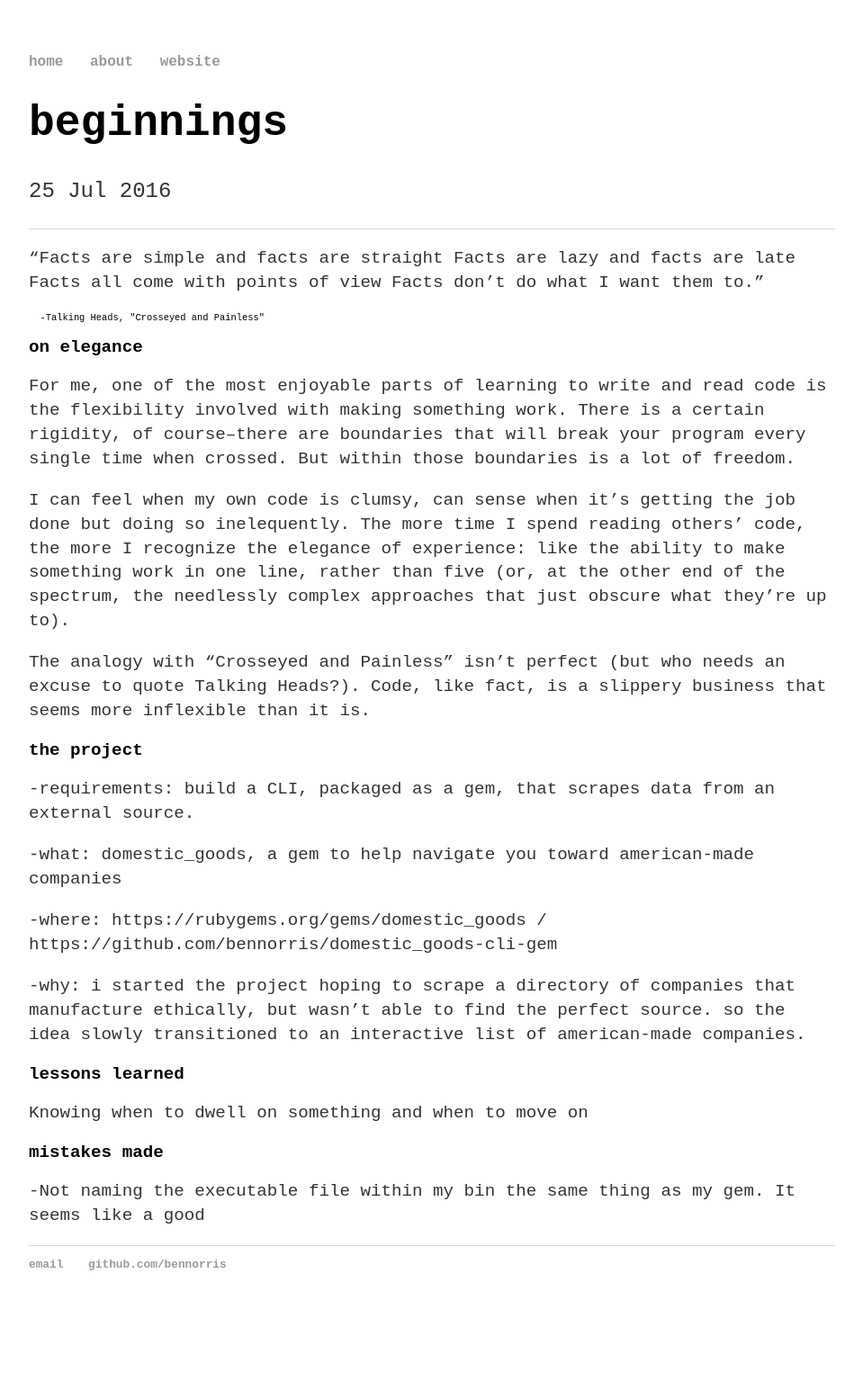
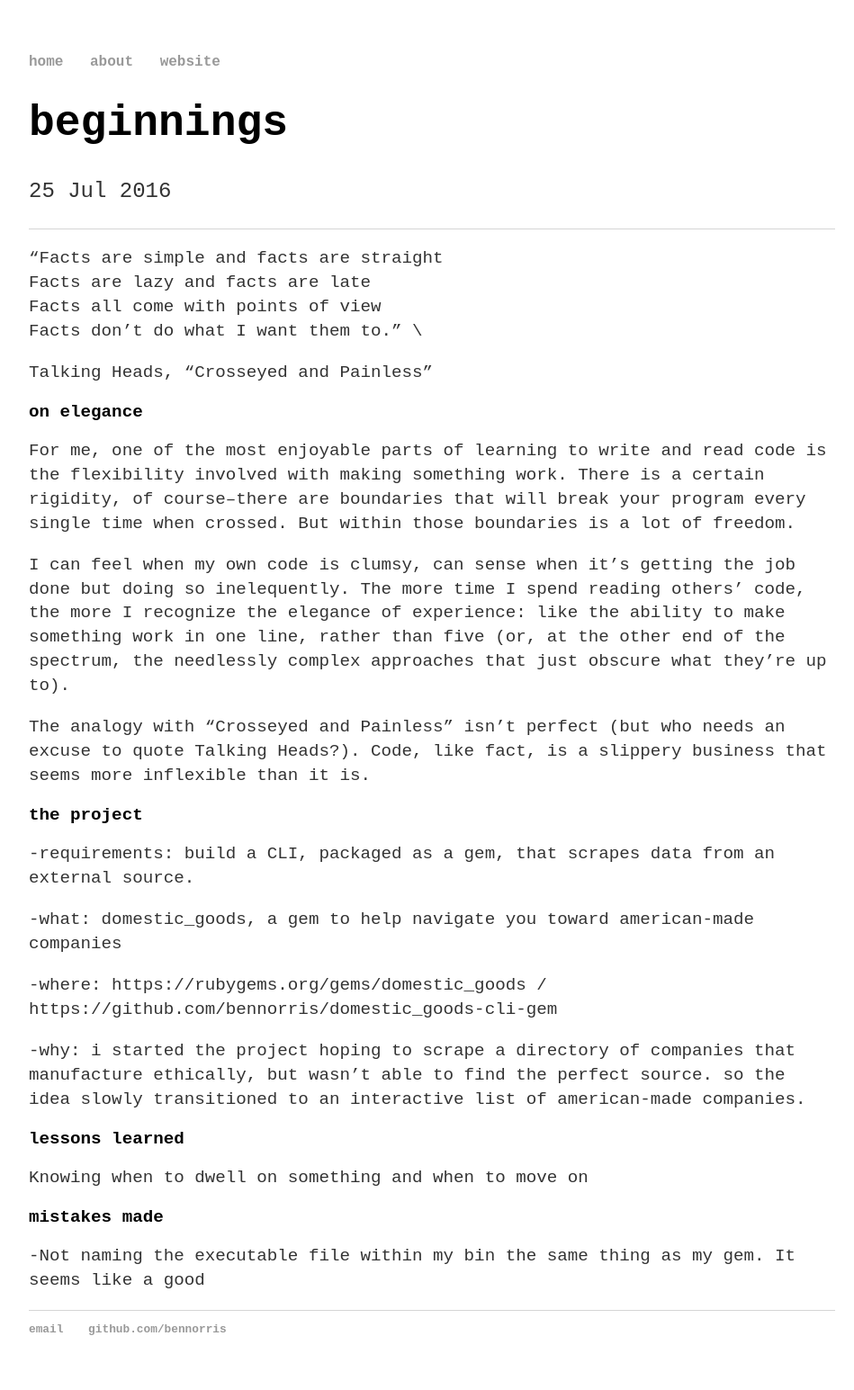
Before and after one commit to bennorris/blog, a Jekyll site: the page built from _posts/2016-07-25-creating-a-ruby-gem.md, in a window 1280 px wide. Shown: the whole page at 90% size, without its empty margins (160-1109 px from the left). Built offline with Jekyll 4.4.1, drawn with Linux system fonts in a browser that asks for light colours; before the commit the page ends 1473 px from its top, so only the background shows below that.

Commit message:
spacing issue

```diff
--- a/_posts/2016-07-25-creating-a-ruby-gem.md
+++ b/_posts/2016-07-25-creating-a-ruby-gem.md
@@ -3,12 +3,13 @@ layout: post
 title: beginnings
 ---
 
-"Facts are simple and facts are straight
-Facts are lazy and facts are late
-Facts all come with points of view
-Facts don't do what I want them to."
+"Facts are simple and facts are straight \\
+Facts are lazy and facts are late \\
+Facts all come with points of view \\
+Facts don't do what I want them to." \\
 
-      -Talking Heads, "Crosseyed and Painless"
+   Talking Heads, "Crosseyed and Painless"
+
 
 ## on elegance
 
```
